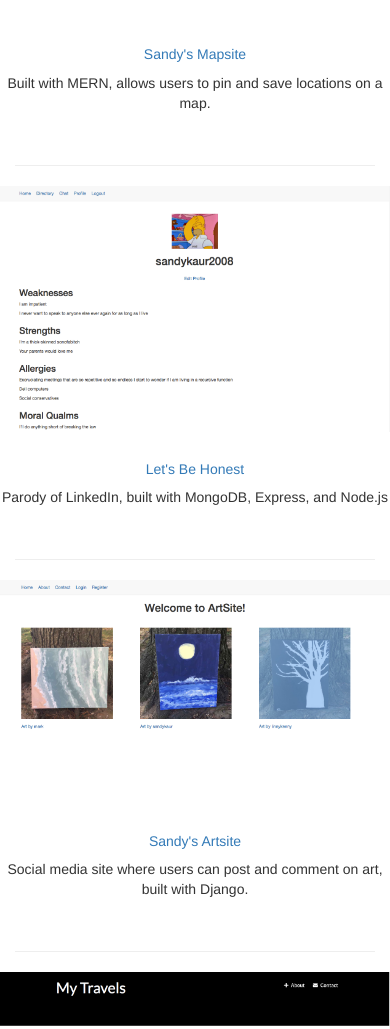
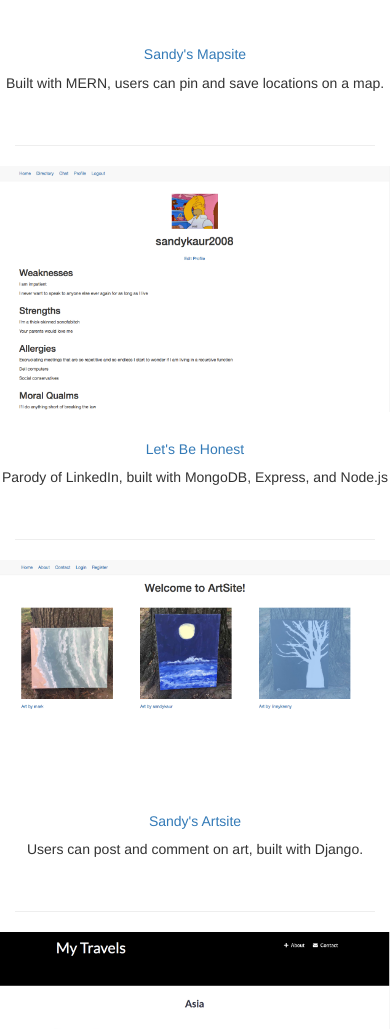
Before and after one commit to sandykaur2008/sandykaur2008.github.io, a plain HTML site: page index.html in a window 390 px wide. Shown: the part 317-1346 px from the top of the page. Drawn offline with Linux system fonts and the light colour scheme.

Commit message:
fixed description spacing on mobile

```diff
--- a/index.html
+++ b/index.html
@@ -22,7 +22,7 @@
             <img class="card-img-top" src="images/mapsite.png" alt="Sandy's Mapsite">
             <div class="card-body">
               <a href="https://sandysmapsite.herokuapp.com/"><h5 class="card-title">Sandy's Mapsite</h5></a>
-              <p class="card-text">Built with MERN, allows users to pin and save locations on a map.</p>
+              <p class="card-text">Built with MERN, users can pin and save locations on a map.</p>
             </div>
           </div>
         </div>
@@ -47,7 +47,7 @@
             <img class="card-img-top" src="images/artsite.png" alt="Sandy's Artsite">
             <div class="card-body">
               <a href="https://sandys-artsite.herokuapp.com/"><h5 class="card-title">Sandy's Artsite</h5></a>
-              <p class="card-text">Social media site where users can post and comment on art, built with Django.</p>
+              <p class="card-text">Users can post and comment on art, built with Django.</p>
             </div>
           </div>
         </div>
```
